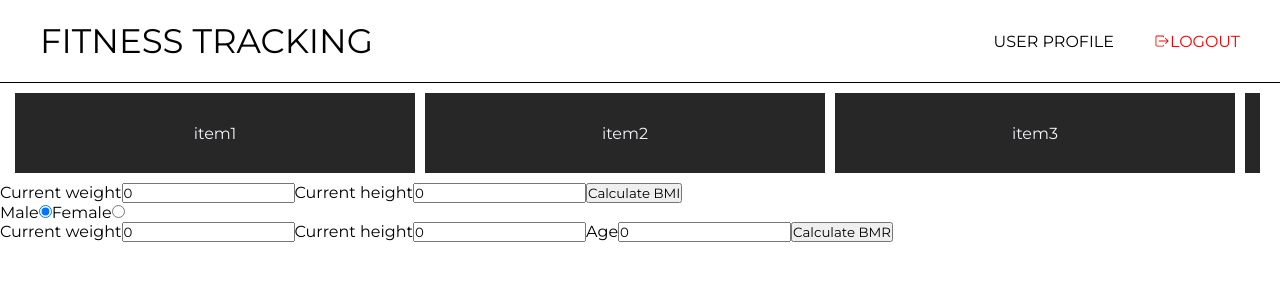
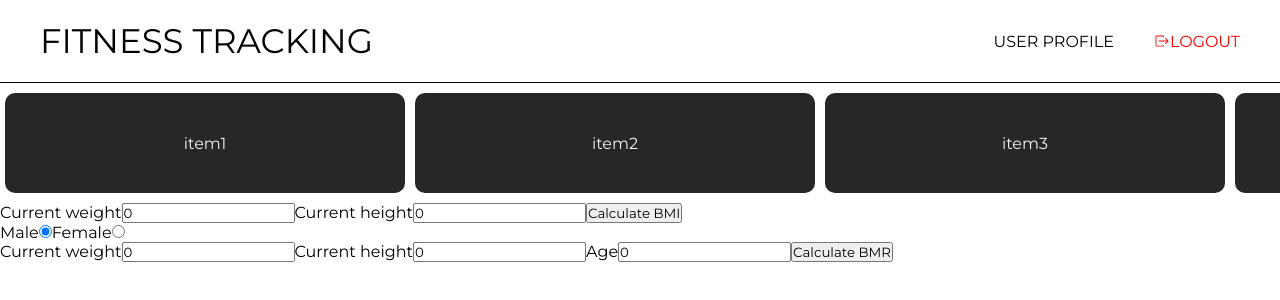
Before and after one commit to JKukielski/fitness-tracking-app, a React (Vite) app in the folder frontend/: page / in a window 1280 px wide. Shown: the top 300 px of the page. Built offline with nearby package versions, Linux system fonts and the light colour scheme; sample sign-in values are in the browser's storage.

Commit message:
Chnages to carousel appearance

```diff
--- a/frontend/src/components/CarouselComponent.jsx
+++ b/frontend/src/components/CarouselComponent.jsx
@@ -7,11 +7,13 @@ const CarouselComponent = () => {
 
   return (
     <div className="carousel-container">
-      {items.map((item, index) => (
-        <div key={index} className="carousel-item">
-          {item}
-        </div>
-      ))}
+      <div className="carousel">
+        {items.map((item, index) => (
+          <div key={index} className="carousel-item">
+            {item}
+          </div>
+        ))}
+      </div>
     </div>
   );
 };
--- a/frontend/src/styles/CarouselComponent.css
+++ b/frontend/src/styles/CarouselComponent.css
@@ -1,18 +1,44 @@
 .carousel-container {
     display: flex;
-    width: calc(100% - 20px);
-    padding: 10px;
+    justify-content: center;
+
+}
+
+.carousel {
+    display: flex;
     overflow-y: hidden;
     overflow-x: scroll;
+    width: 100%;
+    padding: 10px 0;
 }
 
 .carousel-item {
     min-width: 400px;
-    height: 80px;
+    height: 100px;
     margin: 0 5px;
     background-color: var(--color-primary-dark);
     display: flex;
     justify-content: center;
     align-items: center;
-    color: var(--color-contrast)
+    color: var(--color-contrast);
+    border-radius: 10px;
 }
+
+.carousel::-webkit-scrollbar {
+    width: 12px;
+    height: 4px;
+}
+
+.carousel::-webkit-scrollbar-track {
+    background: #f1f1f1;
+    height: 2px;
+}
+
+.carousel::-webkit-scrollbar-thumb {
+    background-color: var(--color-primary-dark);
+    border-radius: 6px;
+}
+
+.carousel::-webkit-scrollbar-thumb:hover {
+    background-color: var(--color-primary); /* Set the color of the thumb on hover */
+}
```
